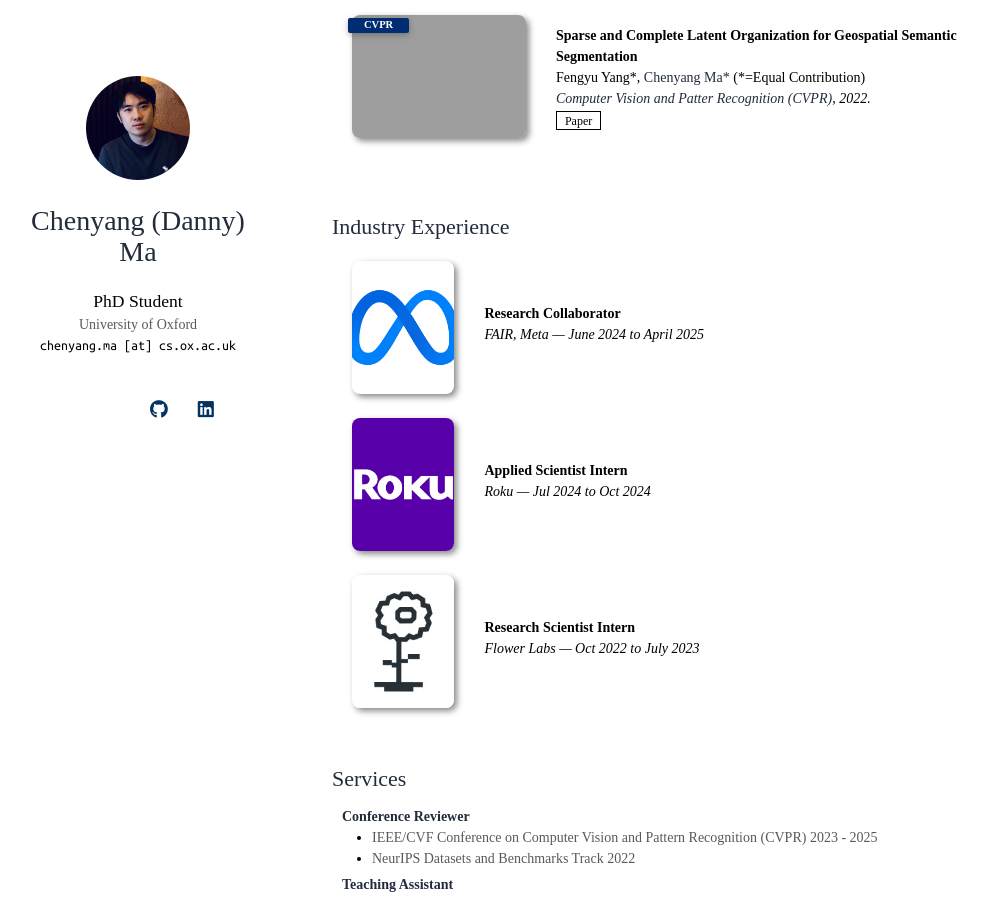
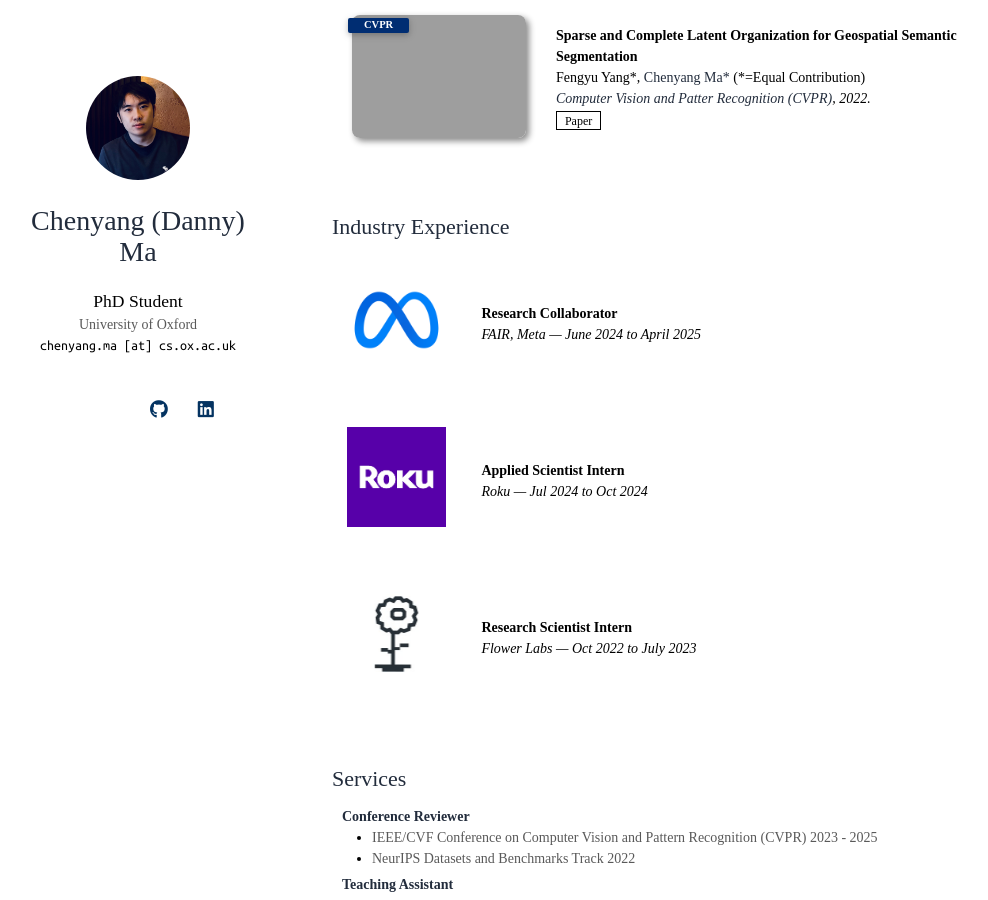
Before and after one commit to dannymcy/dannymcy.github.io, a Jekyll site: the page built from index.md, in a window 1280 px wide and 900 px high, scrolled down 1581 px. Shown: the whole window, without its empty margins (138-1126 px from the left). Built offline with Jekyll 4.4.1, drawn with Linux system fonts in a browser that asks for light colours; nearby versions of some CDN libraries; a style sheet for code colours, icons or effects is not loaded; our own code applies the rules of GitHub Pages for plain Markdown files; grey boxes are pictures that could not be loaded.

Commit message:
Make changes.

```diff
--- a/_includes/industry.md
+++ b/_includes/industry.md
@@ -6,11 +6,11 @@
 
       <!-- Meta FAIR -->
       <div class="pub-row">
-        <div class="col-sm-3 abbr" style="position: relative;padding-right: 15px;padding-left: 15px;">
-          <img src="assets/img/company_logos/meta.png" class="teaser img-fluid z-depth-1" style="height: 133px; width: auto;">
+        <div class="col-sm-3 abbr" style="position: relative;padding-right: 15px;padding-left: 15px;display: flex;justify-content: center;align-items: center;">
+          <img src="assets/img/company_logos/meta.png" style="max-height: 133px; width: auto; max-width: 100%;">
         </div>
 
-        <div class="col-sm-9" style="position: relative;padding-right: 15px;padding-left: 20px;">
+        <div class="col-sm-9" style="position: relative;padding-right: 15px;padding-left: 20px;display: flex;flex-direction: column;justify-content: center;">
           <div class="title">Research Collaborator</div>
           <div class="periodical"><em>FAIR, Meta — June 2024 to April 2025</em></div>
         </div>
@@ -19,11 +19,11 @@
 
       <!-- Roku -->
       <div class="pub-row">
-        <div class="col-sm-3 abbr" style="position: relative;padding-right: 15px;padding-left: 15px;">
-          <img src="assets/img/company_logos/roku.jpg" class="teaser img-fluid z-depth-1" style="height: 133px; width: auto;">
+        <div class="col-sm-3 abbr" style="position: relative;padding-right: 15px;padding-left: 15px;display: flex;justify-content: center;align-items: center;">
+          <img src="assets/img/company_logos/roku.jpg" style="max-height: 133px; width: auto; max-width: 100%;">
         </div>
 
-        <div class="col-sm-9" style="position: relative;padding-right: 15px;padding-left: 20px;">
+        <div class="col-sm-9" style="position: relative;padding-right: 15px;padding-left: 20px;display: flex;flex-direction: column;justify-content: center;">
           <div class="title">Applied Scientist Intern</div>
           <div class="periodical"><em>Roku — Jul 2024 to Oct 2024</em></div>
         </div>
@@ -32,11 +32,11 @@
 
       <!-- Flower Labs -->
       <div class="pub-row">
-        <div class="col-sm-3 abbr" style="position: relative;padding-right: 15px;padding-left: 15px;">
-          <img src="assets/img/company_logos/flower.jpg" class="teaser img-fluid z-depth-1" style="height: 133px; width: auto;">
+        <div class="col-sm-3 abbr" style="position: relative;padding-right: 15px;padding-left: 15px;display: flex;justify-content: center;align-items: center;">
+          <img src="assets/img/company_logos/flower.jpg" style="max-height: 133px; width: auto; max-width: 100%;">
         </div>
 
-        <div class="col-sm-9" style="position: relative;padding-right: 15px;padding-left: 20px;">
+        <div class="col-sm-9" style="position: relative;padding-right: 15px;padding-left: 20px;display: flex;flex-direction: column;justify-content: center;">
           <div class="title">Research Scientist Intern</div>
           <div class="periodical"><em>Flower Labs — Oct 2022 to July 2023</em></div>
         </div>
```
